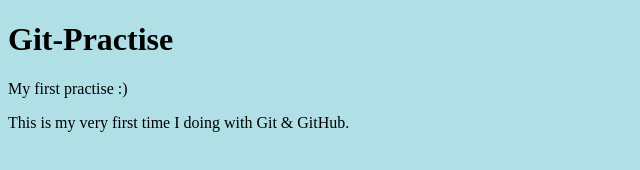
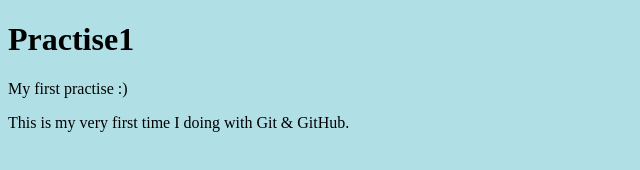
Before and after one commit to MarkVieri/myApp22_Practise, a plain HTML site: page index.html in a window 1280 px wide. Shown: the whole page, without its empty margins (0-640 px from the left). Drawn offline with Linux system fonts and the light colour scheme.

Commit message:
Another change

```diff
--- a/index.html
+++ b/index.html
@@ -7,7 +7,7 @@
 <meta name="viewport" content="width=device-width, initial-scale=1.0">
 <body style="background-color:powderblue;">
 
-<h1>Git-Practise</h1>
+<h1>Practise1</h1>
 <p>My first practise :)</p>
 This is my very first time I doing with Git & GitHub.
 </body>
```
